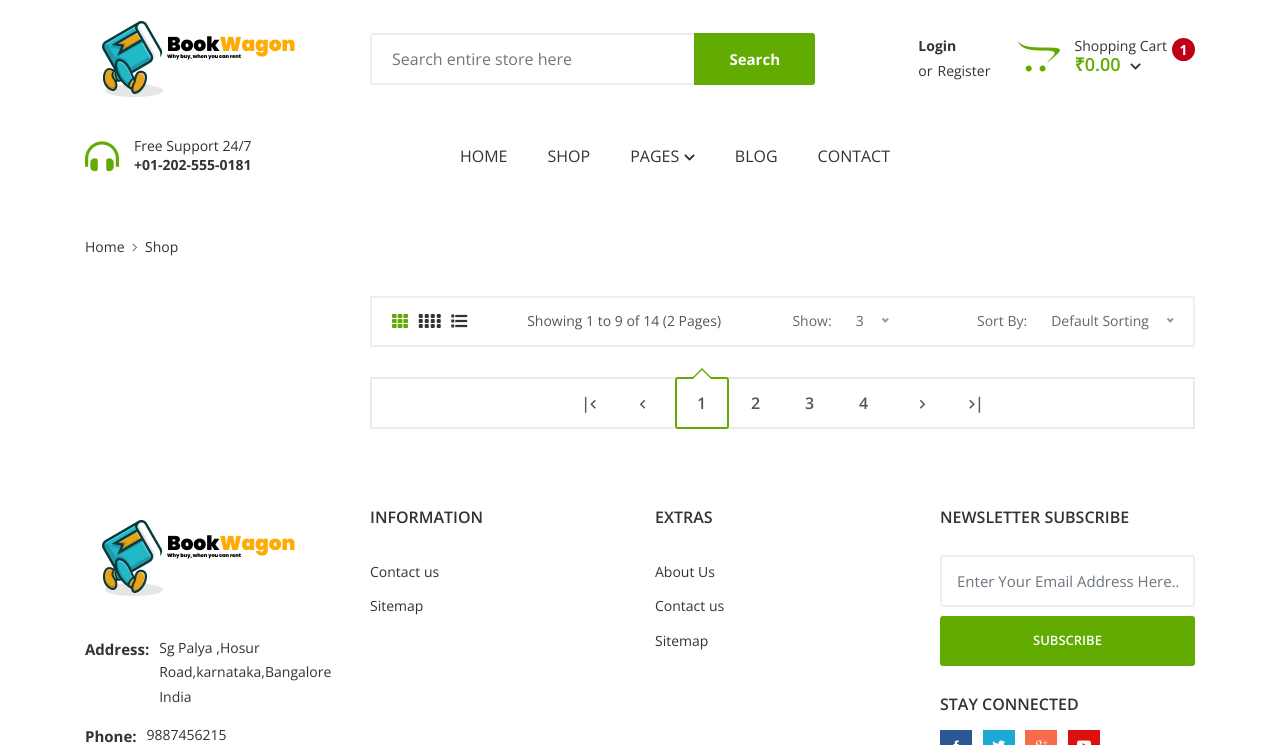
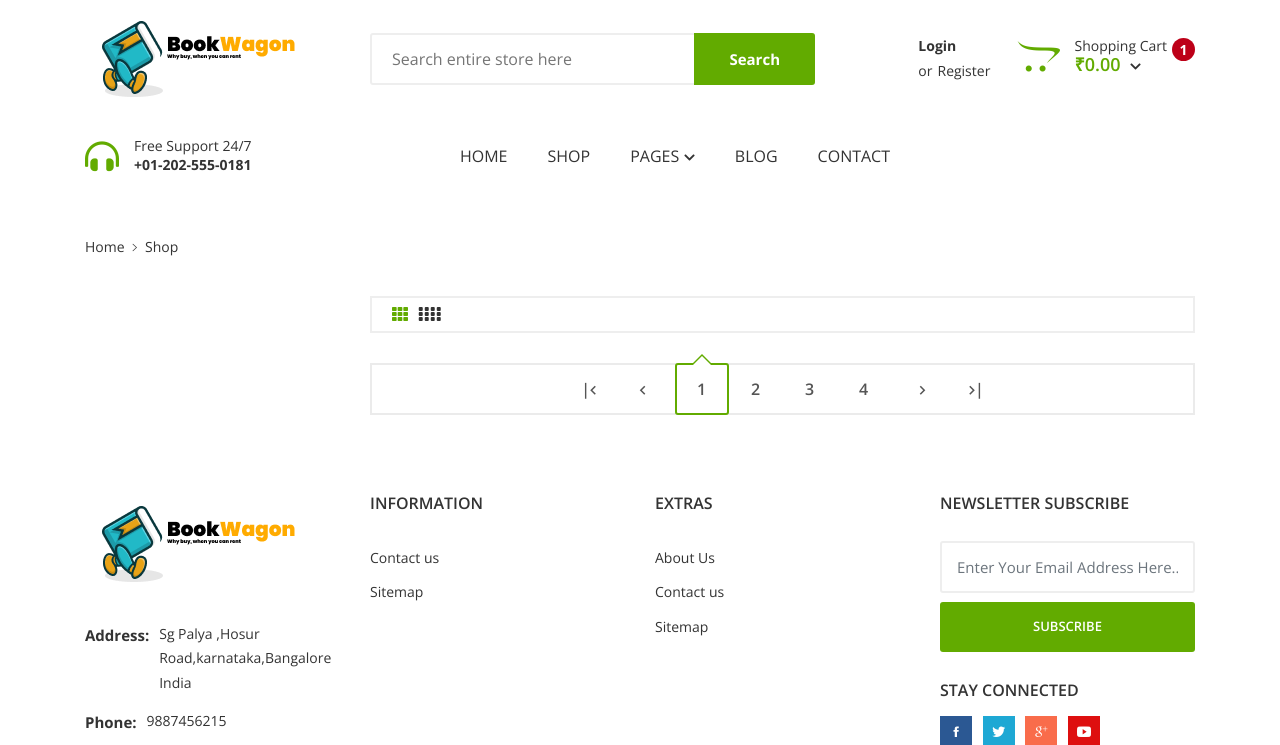
Before and after one commit to dipanshuvaibhav/BookWagon_DBMS_Project, a PHP site: page /shop-grid-left-sidebar.php in a window 1280 px wide. Shown: the top 745 px of the page. Run offline with PHP 8.4, Linux system fonts and the light colour scheme; data that the repository does not hold is empty; some web fonts are replaced.

Commit message:
removed misceleneous things from page

```diff
--- a/shop-grid-left-sidebar.php
+++ b/shop-grid-left-sidebar.php
@@ -400,17 +400,20 @@ session_start();
 												<i class="fas fa-grip-vertical"></i><i class="fas fa-grip-vertical"></i>
 											</span>
 										</a>
-										<a href="#" class="sorting-btn" data-target="list "><i
-												class="fas fa-list"></i></a>
+										<!-- to sort by list  -->
+										<!-- <a href="#" class="sorting-btn" data-target="list "><i
+												class="fas fa-list"></i></a> -->
 									</div>
 								</div>
 								<div class="col-xl-4 col-md-4 col-sm-6  mt--10 mt-sm--0">
-									<span class="toolbar-status">
+									<!-- status bar -->
+									<!-- <span class="toolbar-status">
 										Showing 1 to 9 of 14 (2 Pages)
-									</span>
+									</span> -->
 								</div>
 								<div class="col-lg-2 col-md-2 col-sm-6  mt--10 mt-md--0">
-									<div class="sorting-selection">
+									<!-- sorting selection -->
+									<!-- <div class="sorting-selection">
 										<span>Show:</span>
 										<select class="form-control nice-select sort-select">
 											<option value="" selected="selected">3</option>
@@ -419,9 +422,10 @@ session_start();
 											<option value="">10</option>
 											<option value="">12</option>
 										</select>
-									</div>
+									</div> -->
 								</div>
-								<div class="col-lg-4 col-md-4 col-sm-6 mt--10 mt-md--0 ">
+								<!-- sorting panel thing -->
+								<!-- <div class="col-lg-4 col-md-4 col-sm-6 mt--10 mt-md--0 ">
 									<div class="sorting-selection">
 										<span>Sort By:</span>
 										<select class="form-control nice-select sort-select mr-0">
@@ -444,7 +448,7 @@ session_start();
 												By:Model (Z - A)</option>
 										</select>
 									</div>
-								</div>
+								</div> -->
 							</div>
 						</div>
 						<div class="shop-toolbar d-none">
@@ -459,17 +463,17 @@ session_start();
 												<i class="fas fa-grip-vertical"></i><i class="fas fa-grip-vertical"></i>
 											</span>
 										</a>
-										<a href="#" class="sorting-btn" data-target="list "><i
-												class="fas fa-list"></i></a>
+										<!-- <a href="#" class="sorting-btn" data-target="list "><i
+												class="fas fa-list"></i></a> -->
 									</div>
 								</div>
 								<div class="col-xl-5 col-md-4 col-sm-6  mt--10 mt-sm--0">
-									<span class="toolbar-status">
+									<!-- <span class="toolbar-status">
 										Showing 1 to 9 of 14 (2 Pages)
-									</span>
+									</span> -->
 								</div>
 								<div class="col-lg-2 col-md-2 col-sm-6  mt--10 mt-md--0">
-									<div class="sorting-selection">
+									<!-- <div class="sorting-selection">
 										<span>Show:</span>
 										<select class="form-control nice-select sort-select">
 											<option value="" selected="selected">3</option>
@@ -478,11 +482,11 @@ session_start();
 											<option value="">10</option>
 											<option value="">12</option>
 										</select>
-									</div>
+									</div> -->
 								</div>
 								<div class="col-xl-3 col-lg-4 col-md-4 col-sm-6 mt--10 mt-md--0 ">
 									<div class="sorting-selection">
-										<span>Sort By:</span>
+										<!-- <span>Sort By:</span>
 										<select class="form-control nice-select sort-select mr-0">
 											<option value="" selected="selected">Default Sorting</option>
 											<option value="">Sort
@@ -501,7 +505,7 @@ session_start();
 												By:Model (A - Z)</option>
 											<option value="">Sort
 												By:Model (Z - A)</option>
-										</select>
+										</select> -->
 									</div>
 								</div>
 							</div>
```
